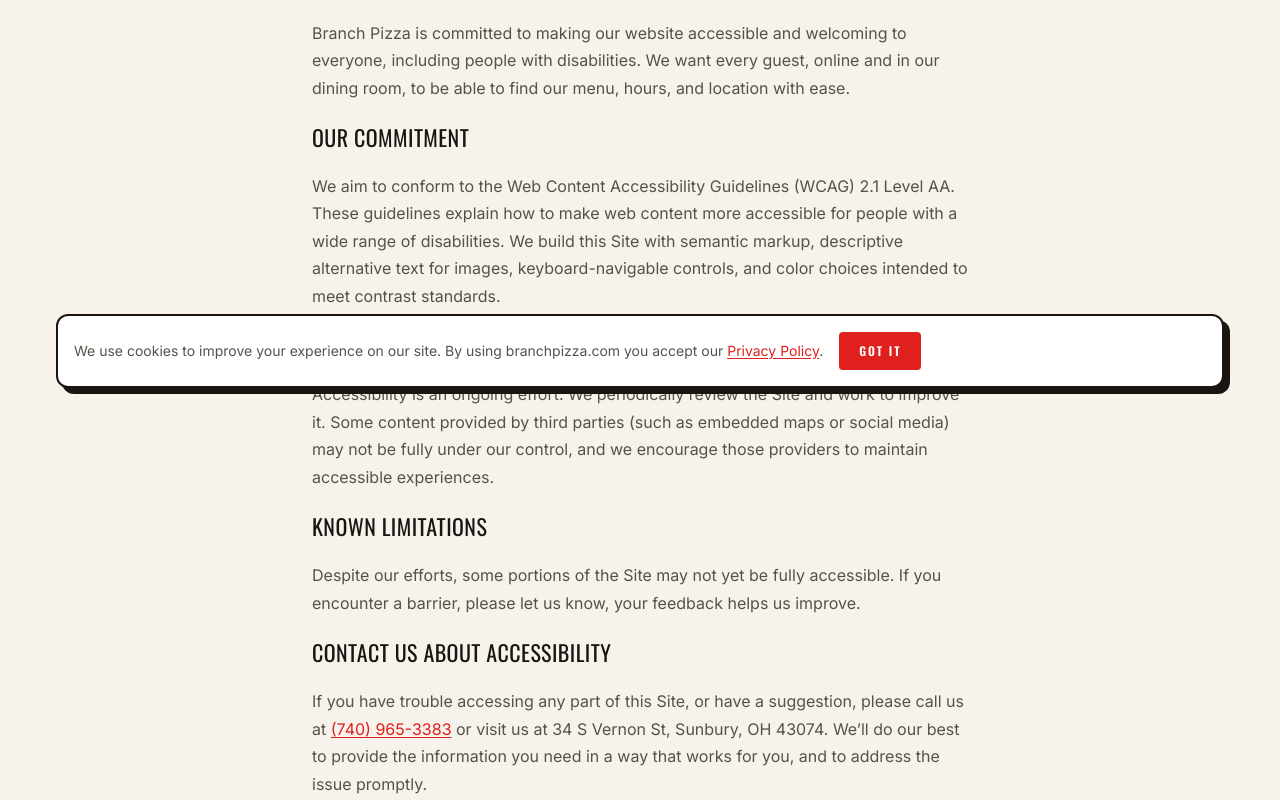
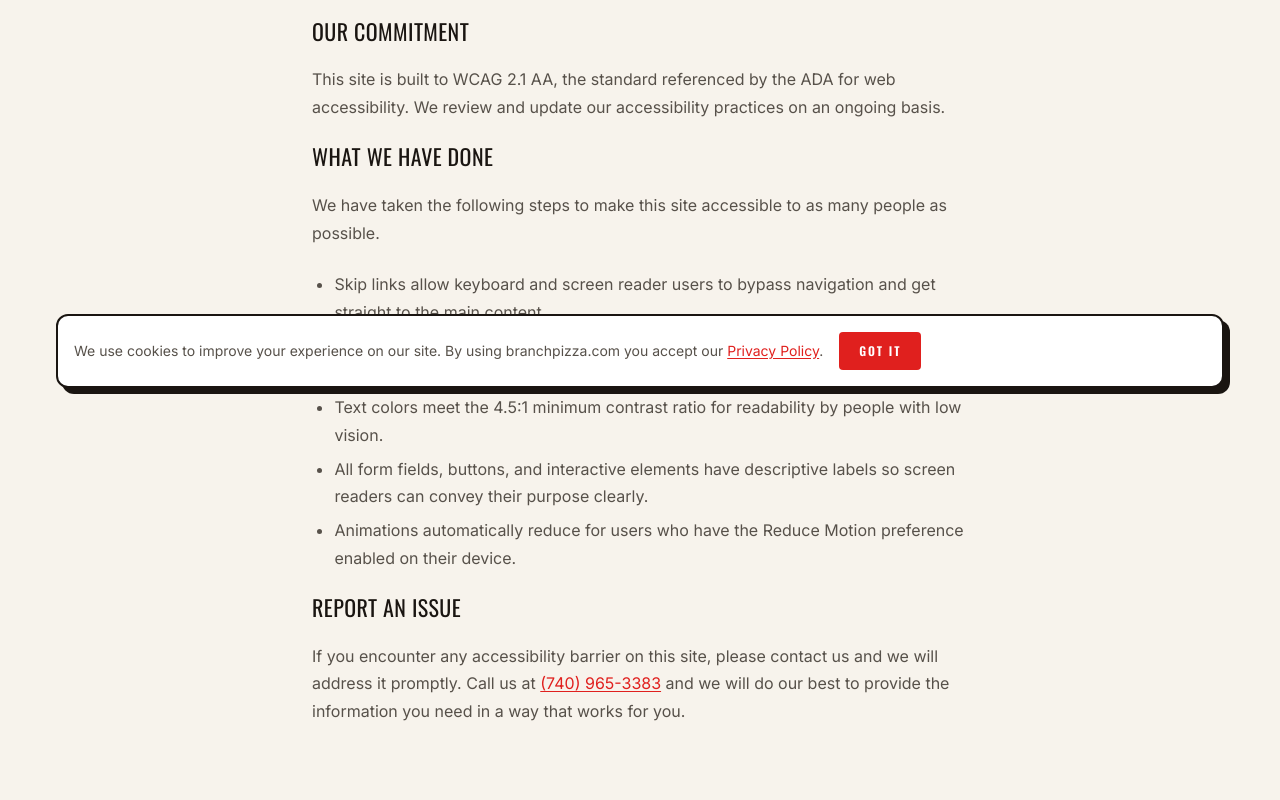
Before and after one commit to adamloomis-lab/branch-pizza, a React (Vite) app: page /accessibility in a window 1280 px wide. Shown: the part 400-1200 px from the top of the page. Built offline with nearby package versions, Linux system fonts and the light colour scheme.

Commit message:
a11y: update accessibility statement to WCAG 2.1 AA + footer link

```diff
--- a/src/pages/Accessibility.tsx
+++ b/src/pages/Accessibility.tsx
@@ -3,40 +3,45 @@
 
 export default function Accessibility() {
   return (
-    <LegalLayout title="Accessibility Statement" updated="May 2026">
+    <LegalLayout title="Accessibility Statement" updated="June 2026">
+      <h2>Our commitment</h2>
       <p>
-        {company.name} is committed to making our website accessible and welcoming to everyone, including
-        people with disabilities. We want every guest, online and in our dining room, to be able to find
-        our menu, hours, and location with ease.
+        This site is built to WCAG 2.1 AA, the standard referenced by the ADA for web accessibility.
+        We review and update our accessibility practices on an ongoing basis.
       </p>
 
-      <h2>Our Commitment</h2>
+      <h2>What we have done</h2>
       <p>
-        We aim to conform to the Web Content Accessibility Guidelines (WCAG) 2.1 Level AA. These guidelines
-        explain how to make web content more accessible for people with a wide range of disabilities. We
-        build this Site with semantic markup, descriptive alternative text for images, keyboard-navigable
-        controls, and color choices intended to meet contrast standards.
+        We have taken the following steps to make this site accessible to as many people as possible.
       </p>
+      <ul>
+        <li>
+          Skip links allow keyboard and screen reader users to bypass navigation and get straight to
+          the main content.
+        </li>
+        <li>
+          A visible outline appears on every interactive element when navigated by keyboard, so
+          focus is always easy to track.
+        </li>
+        <li>
+          Text colors meet the 4.5:1 minimum contrast ratio for readability by people with low
+          vision.
+        </li>
+        <li>
+          All form fields, buttons, and interactive elements have descriptive labels so screen
+          readers can convey their purpose clearly.
+        </li>
+        <li>
+          Animations automatically reduce for users who have the Reduce Motion preference enabled
+          on their device.
+        </li>
+      </ul>
 
-      <h2>Ongoing Effort</h2>
+      <h2>Report an issue</h2>
       <p>
-        Accessibility is an ongoing effort. We periodically review the Site and work to improve it. Some
-        content provided by third parties (such as embedded maps or social media) may not be fully under
-        our control, and we encourage those providers to maintain accessible experiences.
-      </p>
-
-      <h2>Known Limitations</h2>
-      <p>
-        Despite our efforts, some portions of the Site may not yet be fully accessible. If you encounter a
-        barrier, please let us know, your feedback helps us improve.
-      </p>
-
-      <h2>Contact Us About Accessibility</h2>
-      <p>
-        If you have trouble accessing any part of this Site, or have a suggestion, please call us at{' '}
-        <a href={company.phoneHref}>{company.phone}</a> or visit us at {company.addressOneLine}. We&rsquo;ll
-        do our best to provide the information you need in a way that works for you, and to address the
-        issue promptly.
+        If you encounter any accessibility barrier on this site, please contact us and we will
+        address it promptly. Call us at <a href={company.phoneHref}>{company.phone}</a> and we
+        will do our best to provide the information you need in a way that works for you.
       </p>
     </LegalLayout>
   )
```
